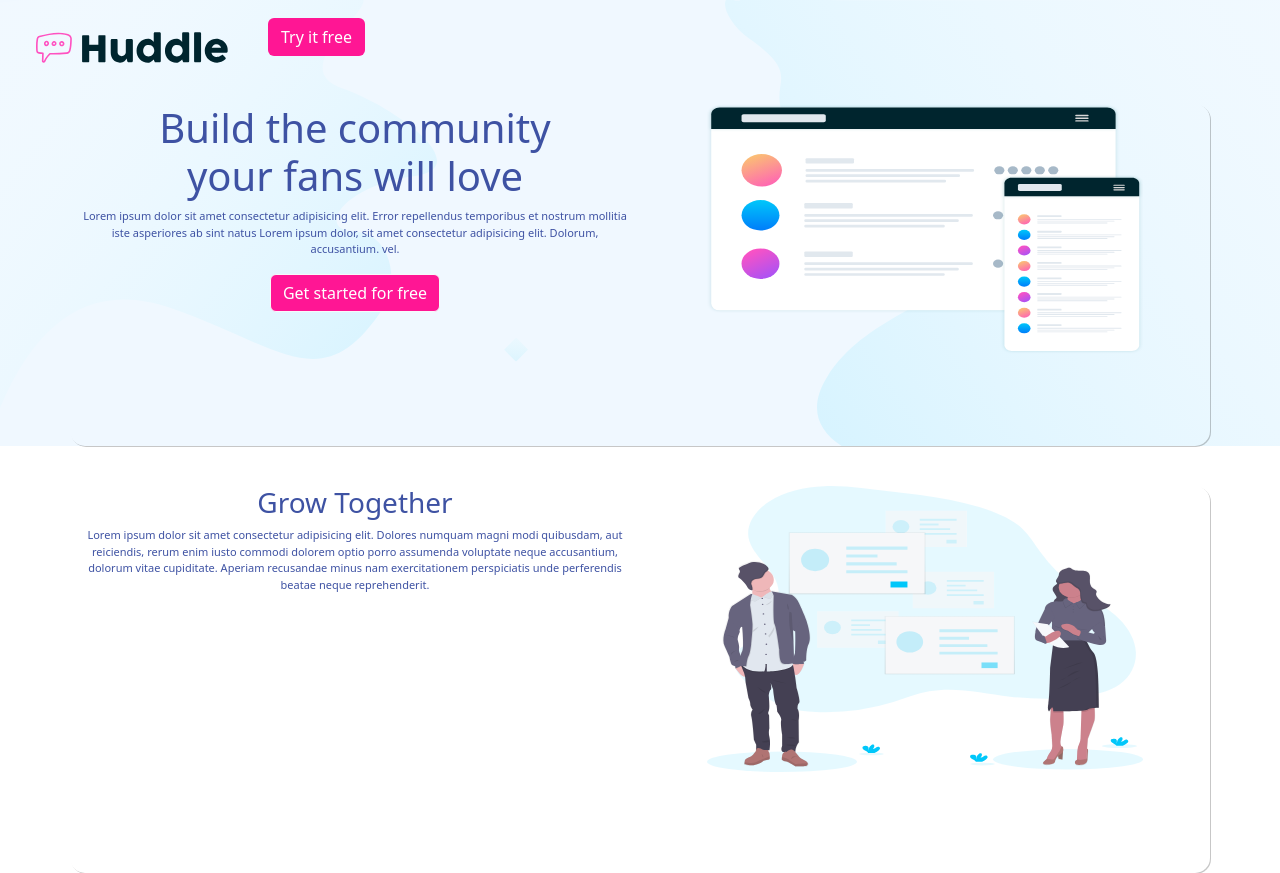
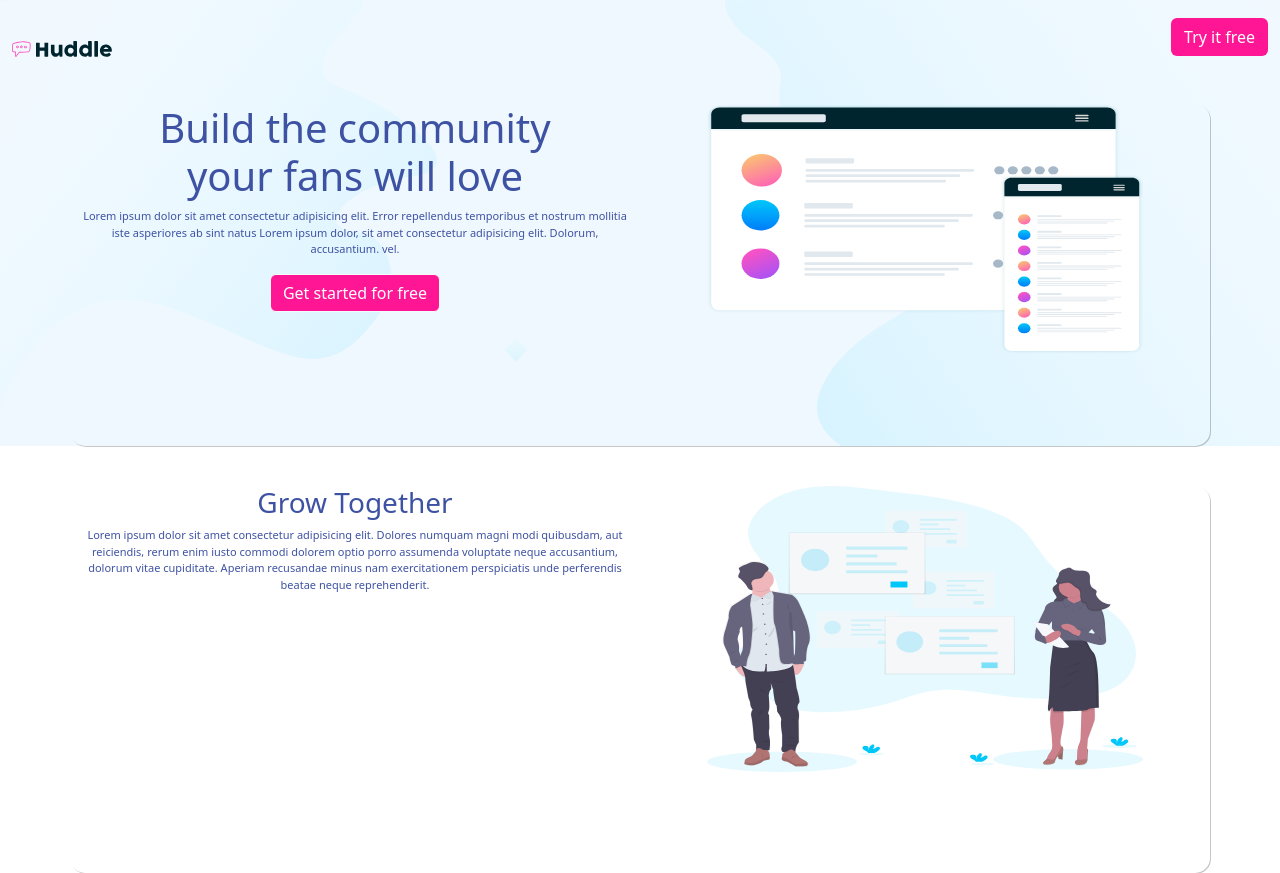
Before and after one commit to AthonysWorld/Huddles, a plain HTML site: page index.html in a window 1280 px wide. Shown: the top 873 px of the page. Drawn offline with nearby package versions, Linux system fonts and the light colour scheme.

Commit message:
Add files via upload

```diff
--- a/index.html
+++ b/index.html
@@ -15,9 +15,9 @@
 <body>
     <section id="navsec">
         <div class="container-fluid">
-    <nav class="navbar ms-auto navbar-expand-lg">
+    <nav class="navbar ms-auto">
         <div class="navbar-brand">
-            <img logoone src="images/logo.svg">
+            <img class="logoone" src="images/logo.svg">
         </div>
         <button class="btn but">Try it free</button>
     </nav>
--- a/styles.css
+++ b/styles.css
@@ -24,7 +24,8 @@ img{
     width: 80%;
 }
 .logoone{
-    width: 40px;
+    width: 100px;
+
 }
 .img2{
     height: 10px;
```
